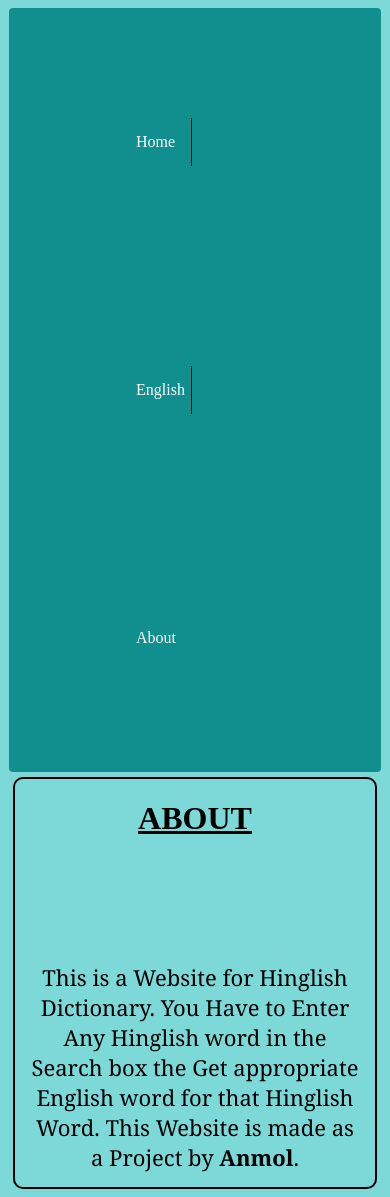
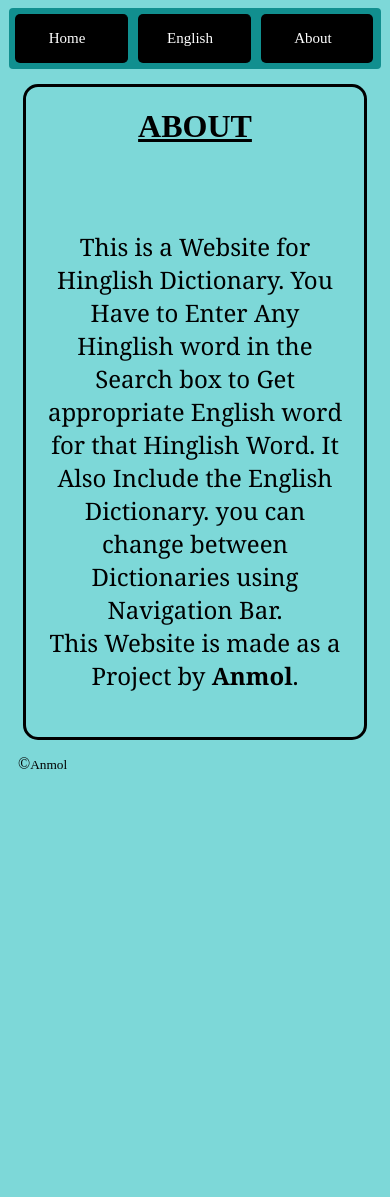
Before and after one commit to anmolkk/Hinglish, a Django app: page /about/ in a window 390 px wide. After the commit the page ends 769 px from the top, so only its background shows below. Run offline with Django 3.2, Linux system fonts and the light colour scheme; parts of the project's set-up code (start-up, migrations or seed data) failed here and were passed over.

Commit message:
Added some responsiveness without error

```diff
--- a/web/static/web/styles.css
+++ b/web/static/web/styles.css
@@ -1,12 +1,11 @@
 body{
     background-color: rgb(125, 216, 216);
     text-align: center;
-
 }
 #nav {
     list-style-type: none;
     margin: 1px;
-    padding: 10px;
+    padding: 1px;
     overflow: hidden;
     background-color: rgb(17, 143, 143);
     border-radius: 4px;
@@ -15,9 +14,12 @@ body{
 .menu {
     float: left;
     border-right: 1px solid black;
+    margin-right: 3px;
     width: 70px;
-    padding: 1px;
-    margin: 100px;
+    padding: 2px;
+    margin: 5px;
+    padding-right: 10px;
+    border-radius: 5px;
   }
 
 li a {
@@ -40,15 +42,39 @@ li a {
     border-right: none;
   }
 
-form{
-    font-size: 25px;
+@media screen and (max-width: 768px) {
+  .menu{
+    width: 100px;
+    font-size: 15px;
+    background-color: black;
+  }
+
 }
-input{
-  size: 25px;
+
+  input{
+    font-size: 22px;
+    font-family: 'Times New Roman', Times, serif;
+    border-radius: 8px;
+    margin: 5px;
+    text-align: center;
+    padding: 4px;
+    background-color: lavender;
+  }
+
+label{
+  font-size: 22px;
 }
+
 #note{
     text-align: left;
     margin: 10px;
+}
+
+button {
+  border-radius: 4px;
+  padding: 5px;
+  padding-inline: 10px;
+  background-color: lavender;
 }
 
 
--- a/web/templates/web/about.html
+++ b/web/templates/web/about.html
@@ -10,16 +10,18 @@
     <title>About - Hinglish Dictionary</title>
     <style>
         #about-para{
-            font-size: 22px;
+            font-size: 24px;
             font-family: Cambria, Cochin, Georgia, Times, 'Times New Roman', serif;
             margin: 10px;
-            margin-top: 80px;
+            margin-top: 40px;
+            margin-bottom: 40px;
             padding: 5px;
+
         }
         #border-about{
-            margin: 5px;
-            border: black 2px solid;
-            border-radius: 10px;
+            margin: 15px;
+            border: black 3px solid;
+            border-radius: 15px;
             height: 100%;
         }
         li a:hover {
@@ -41,9 +43,13 @@
     <div id="border-about">
     <h1 id="heading"><u>ABOUT</u></h1><br>
     <p id="about-para">
-        This is a Website for Hinglish Dictionary. You Have to Enter Any Hinglish word in the Search box the Get appropriate English word for that Hinglish Word.
+        This is a Website for Hinglish Dictionary. You Have to Enter Any Hinglish word in the Search box to Get appropriate English word for that Hinglish Word.
+        It Also Include the English Dictionary. you can change between Dictionaries using Navigation Bar. <br>
         This Website is made as a Project by <strong>Anmol</strong>.
     </p>
     </div>
+    <footer>
+        &copy;<small>Anmol</small>
+    </footer>
 </body>
 </html>
--- a/web/templates/web/english.html
+++ b/web/templates/web/english.html
@@ -30,7 +30,7 @@
             {% csrf_token %}
             {{ form }}
             <br>
-            <input id="button" type="submit">
+            <button id="button" type="submit" >Search</button>
         </form>
 
     </div>
--- a/web/templates/web/index.html
+++ b/web/templates/web/index.html
@@ -7,11 +7,13 @@
     <meta http-equiv="X-UA-Compatible" content="IE=edge">
     <meta name="viewport" content="width=device-width, initial-scale=1.0">
     <link href="{% static 'web/styles.css' %}" rel="stylesheet">
+    <meta content="This is ">
     <title>Hinglish Dictionary</title>
     <style>
          li a:hover {
     background-color: rgb(10, 86, 86);
   }
+
     </style>
 </head>
 <body>
@@ -31,7 +33,7 @@
             {% csrf_token %}
             {{ form }}
             <br>
-            <input id="button" type="submit" value="Search">
+            <button id="button" type="submit" >Search</button>
         </form>
 
     </div>
--- a/web/views.py
+++ b/web/views.py
@@ -2,6 +2,13 @@ from django import forms
 from django.http import request
 from django.shortcuts import render
 import json
+
+import pyttsx3
+
+
+# # converter.say("How Was Your Day?")
+# # converter.runAndWait()
+
 
 with open("web/static/web/data.json","r") as file:
     data = json.load(file)
@@ -11,7 +18,7 @@ eng = json.load(open("web/static/web/english.json"))
 search = None
 
 class getform(forms.Form):
-    word = forms.CharField(label="word")
+    word = forms.CharField(widget=forms.TextInput(attrs={'placeholder': 'Word', 'style': 'width: 400px;','class': 'form-input'}), label="Word")
 
 def translateh(word):
     word = word.capitalize()
@@ -31,6 +38,7 @@ def index(request):
         if form.is_valid():
             word = form.cleaned_data["word"]
             search = translateh(word)
+            pyttsx3.speak(search)
 
             if type(search) == list:
                     return render(request, "web/index.html", {
@@ -72,6 +80,7 @@ def english(request):
         if form.is_valid():
             word = form.cleaned_data["word"]
             search = engtranslate(word)
+            pyttsx3.speak(search)
             if type(search) == list:
                     return render(request, "web/english.html", {
                     "form": getform(),
@@ -84,6 +93,7 @@ def english(request):
                     "form": getform(),
                     "result" : search
                 })
+
         else:
             return render(request, "web/english.html", {
                 "form": form
```
Also changed, not shown: web/static/web/data.json (+44 -1 lines).
